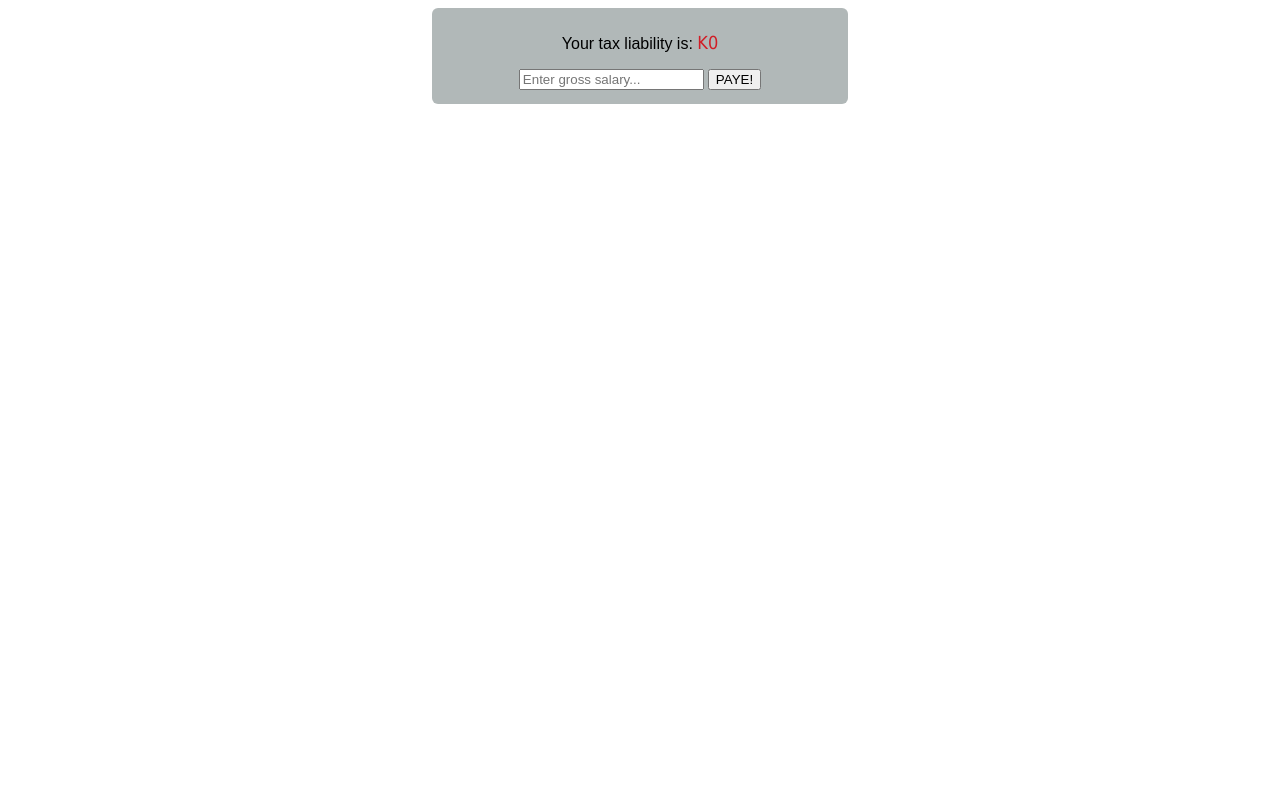
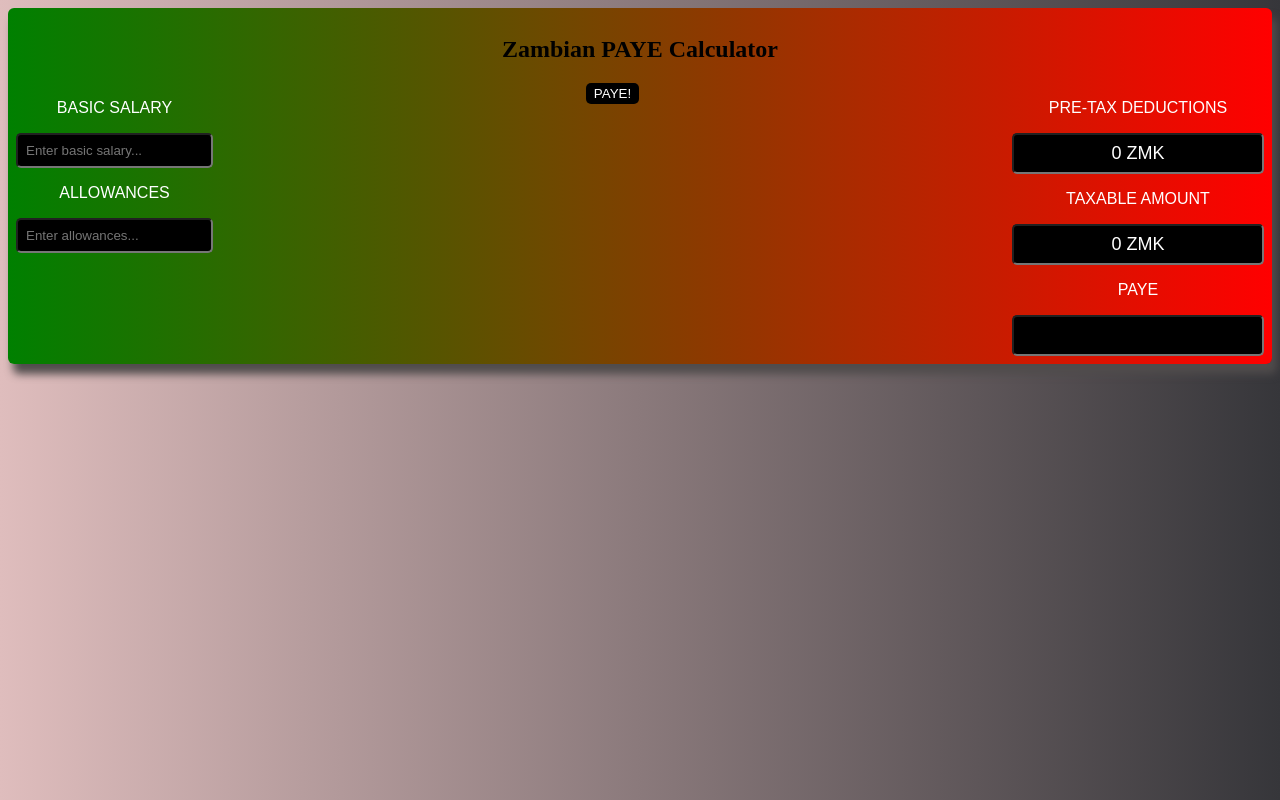
Before and after one commit to twicemuch/form, a plain HTML site: page index.html in a window 1280 px wide. Both pictures are taken after a click on the button "PAYE!". Drawn offline with Linux system fonts and the light colour scheme.

Commit message:
made some changes
description

```diff
--- a/index.html
+++ b/index.html
@@ -8,11 +8,47 @@
     </head>
     <body>
         <div class="container">
-        <p>Your tax liability is: <span id="taxAmount"></span></p>
+            <h2>Zambian PAYE Calculator</h2>
+        <p class="hidden">Your tax liability is: <span id="taxAmount"></span></p>
+        <div class="innerContainer">
+            <div class="iput">
         <form action="">
-            <input type="text" id="inputSalary"placeholder="Enter gross salary...">
+
+        <div class="input">
+            <p class="title">Basic Salary</p>
+            <input type="text" id="inputSalary"placeholder="Enter basic salary...">
+        </div>
+
+        <div class="input">
+            <p class="title">Allowances</p>
+            <input type="text" class="white" id="inputAllowance" placeholder="Enter allowances...">
+        </div>
+        </form>
+    </div>
+        <div class="button">
             <input type="button" id="calculate" value="PAYE!">
+
+        </div>
+        <div class="results">
+        <form action="">
+        <div class="name">
+            <p class="title">pre-tax Deductions</p>
+            <input type="text" class="output" id="preTax-deduction">
+        </div>
+
+        <div class="name">
+            <p class="title">Taxable Amount</p>
+            <input type="text" class="output" id="taxableValue">
+        </div>
+
+        <div class="name">
+            <p class="title">PAYE</p>
+            <input value=" " class="output" id= "taxPayable">
+        </div>
+
         </form>
+    </div>
+    </div>
         </div>
 
         <script src="script.js"></script>
--- a/script.js
+++ b/script.js
@@ -1,7 +1,8 @@
 
 const taxAmount = document.getElementById("taxAmount");
 const paye = document.getElementById("calculate");
-const inputSalary = document.getElementById("inputSalary");
+
+
 const napsa = 0.05;
 const taxThreshold = 4800;
 const firstBracket = 0.2;
@@ -10,65 +11,137 @@ const lastBracket = 0.375;
 const bandOne = 2000;
 const bandTwo = 2100;
 const napsaCeiling = 1342;
+const nhima = 0.01;
 
 function taxCalculator(emoluments) {
-  let tax;
-  let napsaValue = emoluments*napsa;
-  if (napsaValue >= napsaCeiling) {
+  //var napsaValue = emoluments*napsa;
+  var beforeTax = emoluments - preTaxDeductions();
+   var tax = 0;
+
+  /*if (napsaValue >= napsaCeiling) {
     napsaValue = napsaCeiling;
-  };
+    var postNapsa = emoluments - napsaValue;
+    console.log("napsa = " + napsaValue);
+  } else {
+    var postNapsa = emoluments - napsaValue;
+  }*/
 
-  if(emoluments <= taxThreshold) {
+  if(beforeTax <= taxThreshold) {
+    console.log(napsaValue);
     //taxAmount.innerHTML = "k" + 0;
+    return taxAmount.innerHTML =  0 + " ZMK";
 
-    return taxAmount.innerHTML = "k" + 0;
+  } else {
+    var taxable = beforeTax - taxThreshold;
+    console.log(taxable);
+    if(taxable < bandOne) {
+      tax = taxable * firstBracket;
 
-  };
+      console.log("PAYE = " + tax);
 
-  if (emoluments > taxThreshold) {
-   var postNapsa = emoluments - napsaValue;
-    console.log(emoluments);
 
-    if(postNapsa > taxThreshold) {
-      var taxOne = postNapsa -taxThreshold;
-      if(taxOne > bandOne) {
-       tax = bandOne * firstBracket;
-      //taxAmount.innerHTML = "k" + tax;
-      var tax2 = taxOne - bandOne;
-      return tax;
-      } else {
-       tax = taxOne * firstBracket;
-       console.log(tax);
-        //taxAmount.innerHTML = "k" + taxLess;
-      };
+    } else {
+      var tax1 = bandOne * firstBracket;
+      tax += tax1;
+      console.log(taxable + " ??");
+      var minusFb = taxable - bandOne;
+      console.log(minusFb);
+      console.log("taxable is: " + taxable);
+    }
+  }
 
-      } else {
-       // taxAmount.innerHTML = "k" + 0;
-       var noTax = 0;
-       return noTax;
-
-      }
-    };
     //second tax band calculation(tax @30%).
-    if(tax2 > bandTwo) {
+    if(minusFb > bandTwo) {
      var secondTax = bandTwo * nextBracket;
-     var tax3 = tax2 - bandTwo;
-     console.log(secondTax);
-    } else if(tax2 < bandTwo) {
-      secondTax = tax2 * nextBracket;
+     tax += secondTax;
+     var tax3 = minusFb - bandTwo;
+     console.log(taxable);
+    } else if(minusFb < bandTwo) {
+      secondTax = tax * nextBracket;
+      tax += secondTax;
+      console.log(secondTax);
     };
 
     //Balance over(tx @37.5%).
     if(tax3 > 0) {
       var finalTax = tax3 * lastBracket;
-      console.log(tax3);
+      tax += finalTax;
+      console.log(tax3 + " why");
     };
-let answer = tax + finalTax + secondTax;
-let finalAnswer = taxAmount.innerHTML = "k" + answer;
+
+var answer = tax;
+var finalAnswer = taxAmount.innerHTML = answer + " ZMK";
 return finalAnswer;
 };
+
+function findGross() {
+  const inputSalary = document.getElementById("inputSalary");
+  const allowances = document.getElementById("inputAllowance");
+  if(!allowances.value) {
+    var gross = inputSalary.value;
+  } else {
+    gross = +inputSalary.value + +allowances.value;
+
+  }
+return gross;
+}
+findGross();
+const grossTotal = findGross();
+
+ function preTaxDeductions() {
+  const inputSalary = document.getElementById("inputSalary");
+  const allowances = document.getElementById("inputAllowance");
+  if(allowances.value) {
+    let nhimaValue = +inputSalary.value * nhima;
+    let napsaValue = grossTotal * napsa;
+    let total = nhimaValue + napsaValue;
+    return total;
+  } else {
+    let nhimaValue = grossTotal * nhima;
+    let napsaValue = grossTotal * napsa;
+    if(napsaValue > napsaCeiling) {
+      napsaValue = napsaCeiling;
+    }
+    let total = nhimaValue + napsaValue;
+    return total;
+  }
+
+ }
+ preTaxDeductions();
+
+ function findTaxable() {
+  let deductions = preTaxDeductions();
+  let taxableValue = grossTotal - deductions;
+  if(taxableValue > taxThreshold) {
+    let taxable = taxableValue -taxThreshold;
+
+    return taxable;
+  } else {
+    taxable = 0;
+    return taxable;
+  }
+ }
+ findTaxable();
+
+
 paye.addEventListener("click",() => {
-  taxCalculator(inputSalary.value);
-  inputSalary.value = "";
+  const inputSalary = document.getElementById("inputSalary");
+  taxCalculator(grossTotal);
+  //inputSalary.value = "";
 
 });
+
+paye.addEventListener("click",() => {
+  const taxPayable = document.getElementById("taxPayable");
+  taxPayable.value = taxAmount.innerHTML;
+});
+
+paye.addEventListener("click",() => {
+  const pretax = document.getElementById("preTax-deduction");
+  pretax.value = preTaxDeductions() + " ZMK";
+});
+
+paye.addEventListener("click",() => {
+  const taxableInput = document.getElementById("taxableValue");
+  taxableInput.value = findTaxable() + " ZMK";
+})
--- a/styles.css
+++ b/styles.css
@@ -1,19 +1,71 @@
+
+body {
+    background-image: url('calc.jpg');
+   background-image: linear-gradient(to right, rgb(223, 189, 189), rgb(54, 54, 58));
+}
 
 .container {
-    width: 400px;
+    min-width: 60%;
     text-align: center;
     margin: 0 auto;
-    background-color: rgba(161, 170, 170, 0.829);
-    height: 80px;
+    background-image: linear-gradient(to right, green, red);
+    min-height: 130px;
     border-radius: 6px;
     padding: 0.5em;
+    box-shadow: 5px 10px 8px #504c4c;
 }
-span {
+.innerContainer {
+    display: flex;
+    justify-content: space-between;
+}
+span,
+.hidden {
+    background-color: #fff;
+    border-radius: 5px;
+    padding: 0.2rem;
     text-transform: capitalize;
-    color: rgb(209, 29, 38);
+    color: #000;
     font-size: 18px;
     font-family: tahoma;
+    display: none;
+}
+h2 {
+    color: #000;
 }
 p {
     font-family: sans-serif;
 }
+#calculate {
+    background-color: #000;
+    color: #fff;
+    border: none;
+    border-radius: 5px;
+    padding: 0.2rem .5rem;
+}
+#inputSalary,
+#inputAllowance,
+.output {
+    display: block;
+    outline: none;
+    padding: 0.5rem .5rem;
+    border-radius: 5px;
+    background: none;
+    background-color: #000;
+    color: white;
+}
+
+.output {
+    display: block;
+    text-align: center;
+    font-family: sans-serif;
+    font-size: 18px;
+}
+.title {
+    color: white;
+    font-family: sans-serif;
+    text-transform: uppercase;
+    margin-bottom: "";
+}
+.white {
+    color: white;
+}
```
Also changed, not shown: 912095.jpg (deleted), calc.jpg (added), img/wAnruCA.jpg (deleted).
